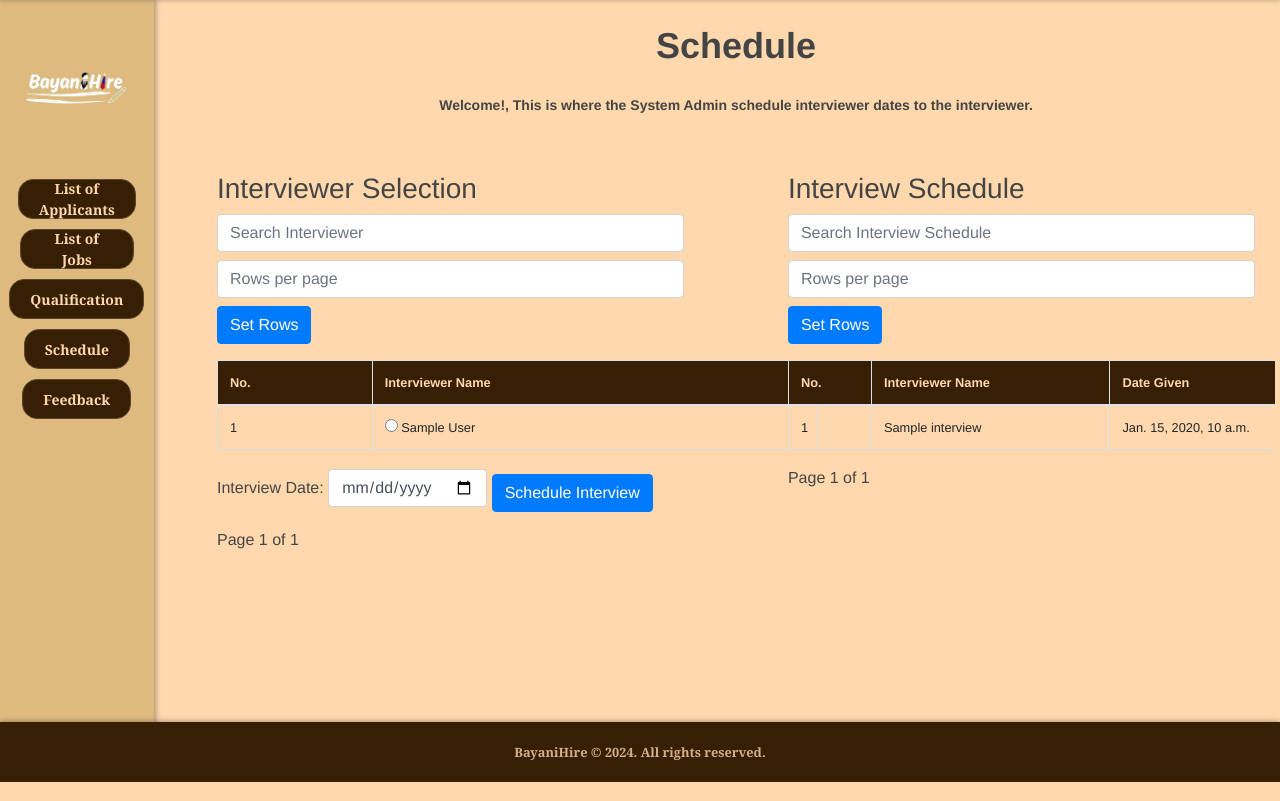
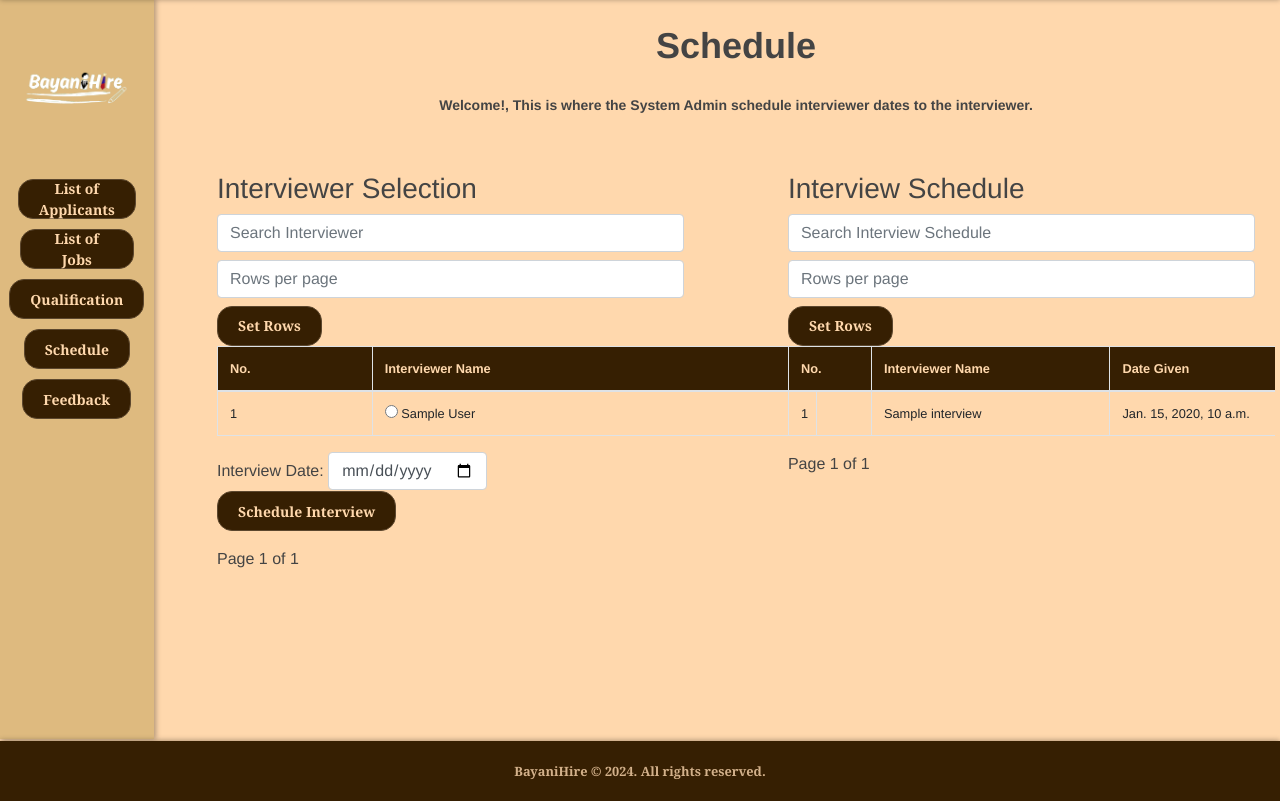
Before and after one commit to BayaniHire/WebApplication, a Django app: template users_app/templates/AdminView_4_Schedule.html in a window 1280 px wide. Shown: the part 61-862 px from the top of the page. Run offline with Django 5.2, Linux system fonts and the light colour scheme; the template is opened without the code that fills it: most values are stand-ins (such as "Sample title", 1, 10 or a date in 2020); some libraries are stand-ins or nearby versions.

Commit message:
AdminView_4_Schedule.html

```diff
--- a/users_app/templates/AdminView_4_Schedule.html
+++ b/users_app/templates/AdminView_4_Schedule.html
@@ -19,7 +19,7 @@
             <form method="GET" action="" id="interviewerForm">
                 <input type="text" name="search_interviewer" id="searchInterviewer" value="{{ search_query_interviewer }}" placeholder="Search Interviewer" class="form-control mb-2">
                 <input type="number" name="rows_interviewer" min="1" max="10" value="{{ rows_interviewer }}" class="form-control mb-2" placeholder="Rows per page">
-                <button type="submit" class="btn btn-primary mb-3">Set Rows</button>
+                <button type="submit" class="sfbutton">Set Rows</button>
             </form>
 
             <!-- Interviewer Selection Table -->
@@ -46,7 +46,7 @@
                 </table>
                 <label for="interview_date">Interview Date:</label>
                 <input type="date" name="interview_date" class="form-control w-auto d-inline" required>
-                <button type="submit" class="btn btn-primary mt-2">Schedule Interview</button>
+                <button type="submit" class="sfbutton">Schedule Interview</button>
             </form>
 
             <!-- Pagination Controls for Interviewer Table -->
@@ -71,7 +71,7 @@
             <form method="GET" action="" id="scheduleForm">
                 <input type="text" name="search_schedule" id="searchSchedule" value="{{ search_query_schedule }}" placeholder="Search Interview Schedule" class="form-control mb-2">
                 <input type="number" name="rows_schedule" min="1" max="10" value="{{ rows_schedule }}" class="form-control mb-2" placeholder="Rows per page">
-                <button type="submit" class="btn btn-primary mb-3">Set Rows</button>
+                <button type="submit" class="sfbutton">Set Rows</button>
             </form>
 
             <!-- Interview Schedule Table -->
```
